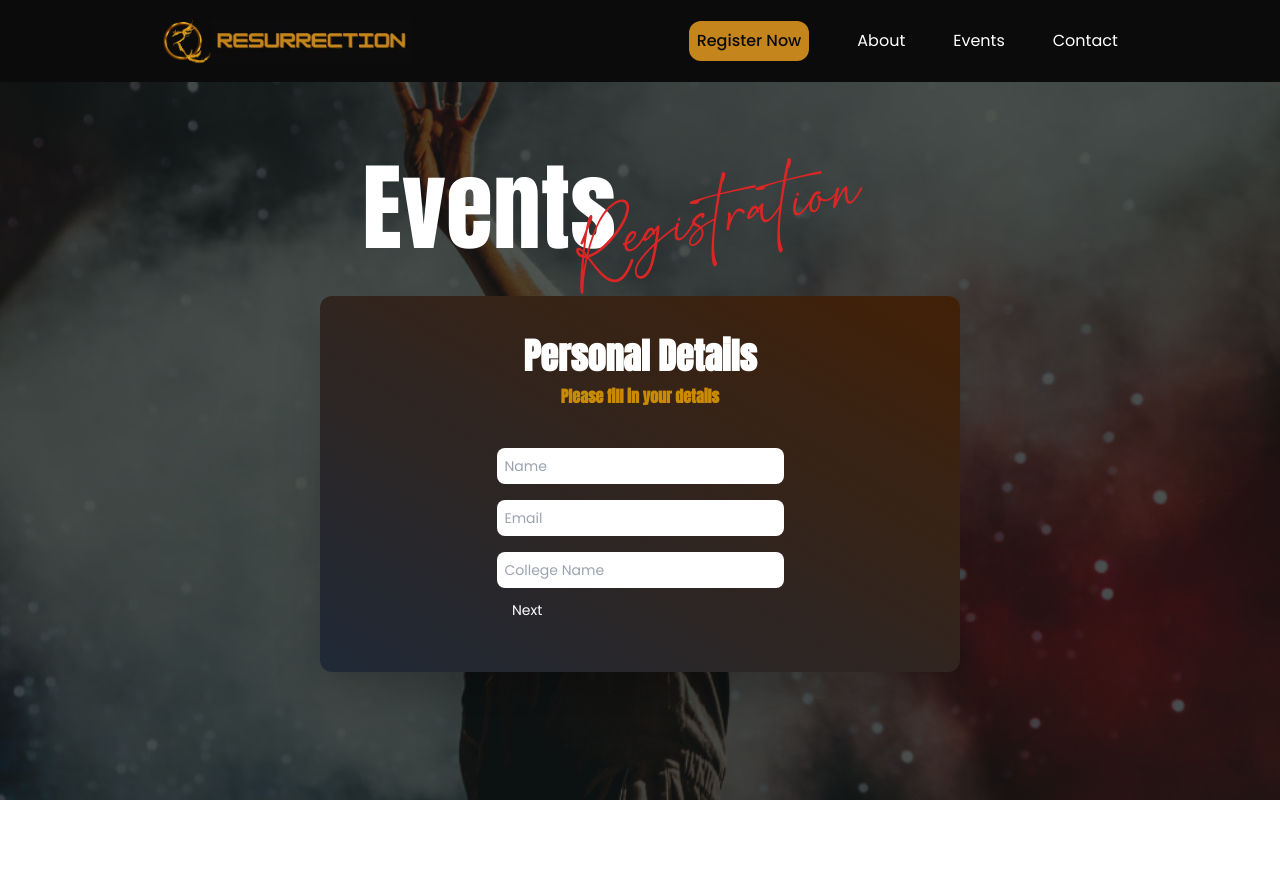
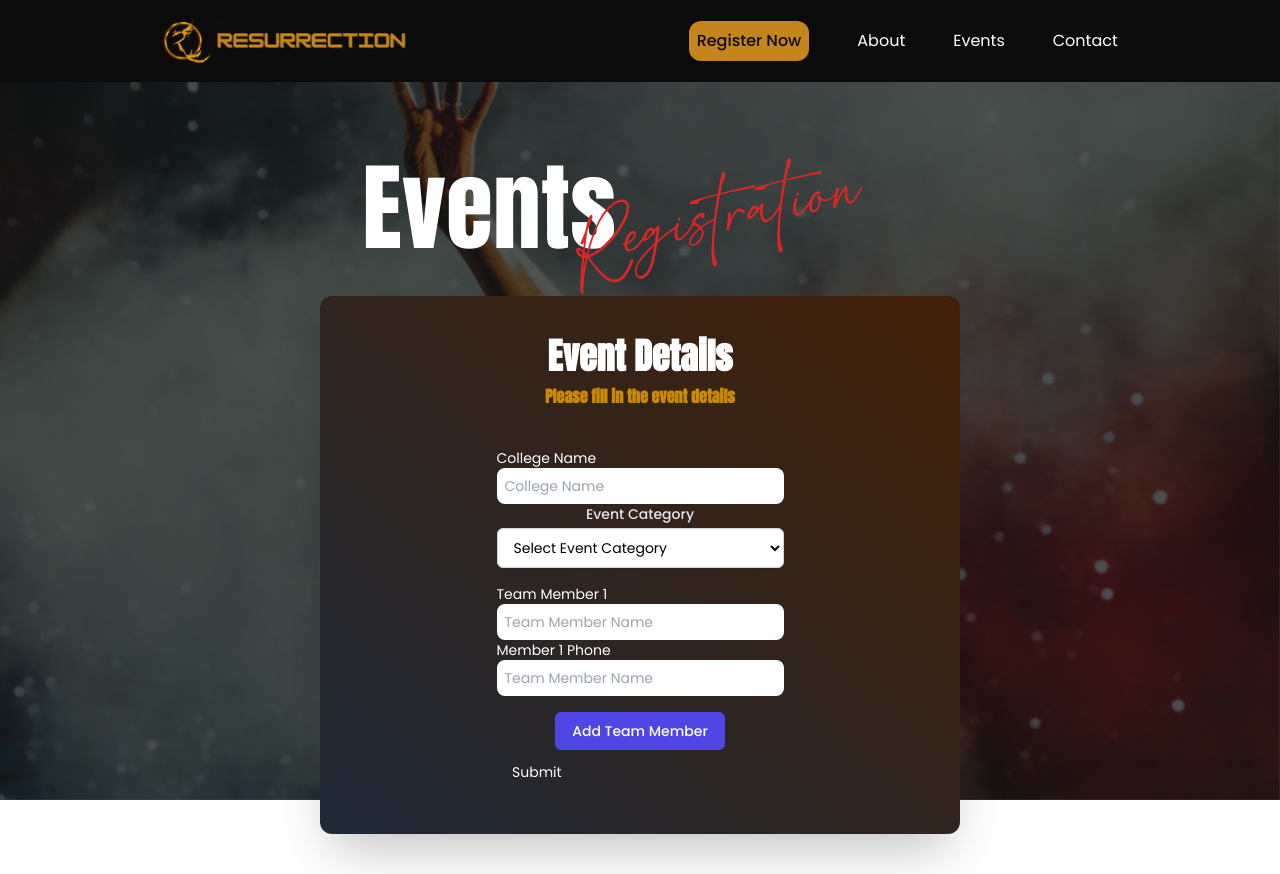
Before and after one commit to tabishnaqvi1311/resurrection-2k24, a Next.js app: page /register in a window 1280 px wide. Before the commit the page ends 800 px from the top, so only its background shows below. Built offline with nearby package versions, Linux system fonts and the light colour scheme.

Commit message:
added team members input

```diff
--- a/src/components/EventSelectionForm.tsx
+++ b/src/components/EventSelectionForm.tsx
@@ -2,15 +2,20 @@ import { EventSelectionFormProps } from "@/types/EventSelectionForm";
 import FormWrapper from "./FormWrapper";
 import { useEventCart } from "@/hooks/useEventCart";
 import { eventCategories, eventData } from "@/constants";
+import { useState } from "react";
 
 export default function EventSelectionForm({
+    collegeName,
     eventCategory,
     eventName,
     team,
     updateFields
 }: EventSelectionFormProps) {
 
+
     const { addToCart, cart } = useEventCart();
+
+    const [teamState, setTeamState] = useState(team);
 
     const getEventNames = (category: string): string[] => {
         let eventNames: string[] = [];
@@ -26,6 +31,19 @@ export default function EventSelectionForm({
     return (
         <FormWrapper title={`Event Details`} subtitle="Please fill in the event details">
             <div className="mb-4">
+
+                <div className="flex flex-col items-start">
+                    <label className="">College Name</label>
+                    <input
+                        type="text"
+                        placeholder="College Name"
+                        className="p-2 focus:outline-none w-full rounded-lg text-background"
+                        required
+                        value={collegeName}
+                        onChange={(e) => updateFields({ collegeName: e.target.value })}
+                    />
+                </div>
+
                 <label htmlFor="eventCategory" className="block text-sm font-medium text-gray-200">Event Category</label>
                 <select
                     id="eventCategory"
@@ -61,6 +79,58 @@ export default function EventSelectionForm({
                 )
             }
 
+
+            {
+                teamState.map((team, index) => (
+                    <div key={index} className="mb-4">
+                        <div className="flex flex-col items-start">
+                            <label className="">Team Member {index + 1}</label>
+                            <input
+                                type="text"
+                                placeholder="Team Member Name"
+                                className="p-2 focus:outline-none w-full rounded-lg text-background"
+                                required
+                                value={team.name}
+                                onChange={(e) => {
+                                    let newTeam = teamState;
+                                    newTeam[index].name = e.target.value;
+                                    setTeamState([...newTeam]);
+                                    updateFields({ team: newTeam });
+                                }}
+                            />
+                        </div>
+                        <div className="flex flex-col items-start">
+                            <label className="">Member {index + 1} Phone</label>
+                            <input
+                                type="text"
+                                placeholder="Team Member Name"
+                                className="p-2 focus:outline-none w-full rounded-lg text-background"
+                                required
+                                value={team.phone}
+                                onChange={(e) => {
+                                    let newTeam = teamState;
+                                    newTeam[index].phone = e.target.value;
+                                    setTeamState([...newTeam]);
+                                    updateFields({ team: newTeam });
+                                }}
+                            />
+                        </div>
+                    </div>
+                ))
+            }
+
+            <button
+                type="button"
+                onClick={() => {
+                    setTeamState([...teamState, { name: "", phone: "" }]);
+                }}
+                className="px-4 py-2 border border-transparent text-sm font-medium rounded-md text-white bg-indigo-600 hover:bg-indigo-700 focus:outline-none focus:ring-2 focus:ring-offset-2 focus:ring-indigo-500" >
+                Add Team Member
+                </button>
+
+
+
+
             {eventName.length > 0 && (
                 <button
                     type="button"
@@ -68,11 +138,12 @@ export default function EventSelectionForm({
                         addToCart({
                             eventCategory,
                             eventName,
-                            team: []
+                            team: teamState
                         });
                         updateFields({ eventCategory: "" });
                         updateFields({ eventName: "" });
                         updateFields({ team: [] });
+                        setTeamState([]);
                     }}
                     className="px-4 py-2 border border-transparent text-sm font-medium rounded-md text-white bg-indigo-600 hover:bg-indigo-700 focus:outline-none focus:ring-2 focus:ring-offset-2 focus:ring-indigo-500"
                 >
--- a/src/components/Form.tsx
+++ b/src/components/Form.tsx
@@ -12,12 +12,13 @@ import { useEventCart } from "@/hooks/useEventCart";
 export default function Form() {
 
     const initialData = {
-        name: "",
-        phone: "",
         collegeName: "",
         eventName: "",
         eventCategory: "",
-        team: []
+        team: [{
+            name: "",
+            phone: ""
+        }]
     }
 
     const [data, setData] = useState(initialData);
@@ -39,7 +40,7 @@ export default function Form() {
         next,
         isLastStep
     } = useMultiForm([
-        <UserForm {...data} updateFields={updateFields} />,
+        // <UserForm {...data} updateFields={updateFields} />,
         <EventSelectionForm {...data} updateFields={updateFields} />
     ]);
 
@@ -52,8 +53,6 @@ export default function Form() {
         console.log(cart)
 
         toast.success(JSON.stringify({
-            name: data.name,
-            phone: data.phone,
             collegeName: data.collegeName,
             cart: JSON.stringify(cart)
         }), {
--- a/src/components/RegisterWrapper.tsx
+++ b/src/components/RegisterWrapper.tsx
@@ -6,7 +6,7 @@ export default function RegisterWrapper({ children }: { children: React.ReactNod
         <div className="h-screen relative">
             <div id="hero"/>
             <div id="contact"/>
-            <div className="absolute inset-0 bg-background opacity-70"></div>
+            <div className="fixed inset-0 bg-background opacity-70"></div>
             <div className="absolute top-40 md:text-8xl text-6xl text-center w-full flex flex-col justify-center items-center gap-10 ">
 
                 {children}
@@ -15,7 +15,7 @@ export default function RegisterWrapper({ children }: { children: React.ReactNod
                 alt="register"
                 width={500}
                 height={500}
-                className="object-cover w-full h-full"
+                className="object-cover w-full h-full fixed -z-10 "
             />
         </div>
     )
--- a/src/components/UseForm.tsx
+++ b/src/components/UseForm.tsx
@@ -4,12 +4,14 @@ import FormWrapper from "./FormWrapper";
 export default function UserForm({
     name,
     phone,
-    collegeName,
+
     updateFields
 }: UserFormProps) {
     return (
         <FormWrapper title="Personal Details" subtitle="Please fill in your details">
             <div className="flex flex-col gap-4">
+                <div className="flex flex-col items-start">
+                    <label className="">Name</label>
                     <input
                         type="text"
                         placeholder="Name"
@@ -18,6 +20,9 @@ export default function UserForm({
                         value={name}
                         onChange={(e) => updateFields({ name: e.target.value })}
                     />
+                </div>
+                <div className="flex flex-col items-start">
+                    <label className="">Email</label>
                     <input
                         type="email"
                         placeholder="Email"
@@ -26,14 +31,8 @@ export default function UserForm({
                         value={phone}
                         onChange={(e) => updateFields({ phone: e.target.value })}
                     />
-                <input
-                    type="text"
-                    placeholder="College Name"
-                    className="p-2 focus:outline-none w-full rounded-lg text-background"
-                    required
-                    value={collegeName}
-                    onChange={(e) => updateFields({ collegeName: e.target.value })}
-                />
+                </div>
+
             </div>
         </FormWrapper>
     )
--- a/src/types/EventSelectionForm.ts
+++ b/src/types/EventSelectionForm.ts
@@ -1,6 +1,7 @@
-import { Team } from "@prisma/client";
+import { Team } from "./Team";
 
 export type EventSelectionFormProps = {
+    collegeName: string
     eventCategory: string,
     eventName: string,
     team: Team[]
```
Lines whose indentation alone changed are shown as unchanged.
